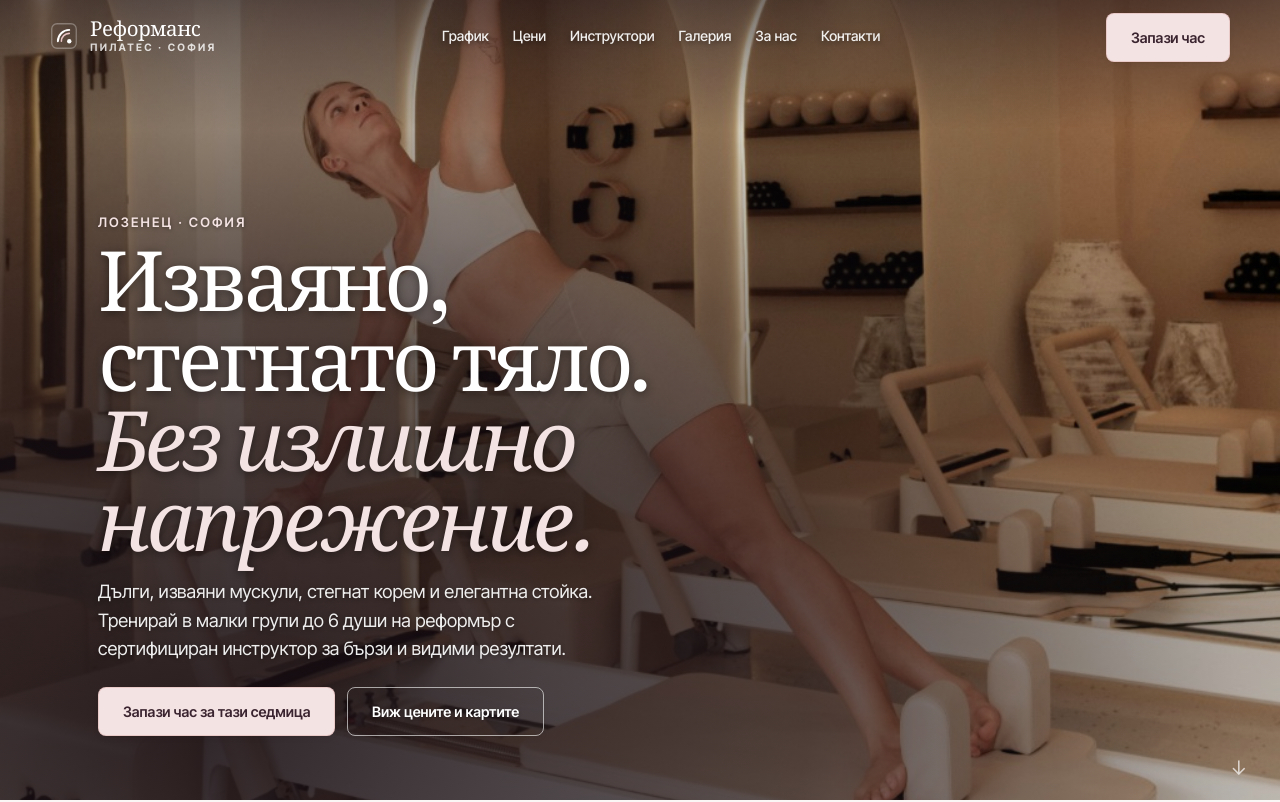
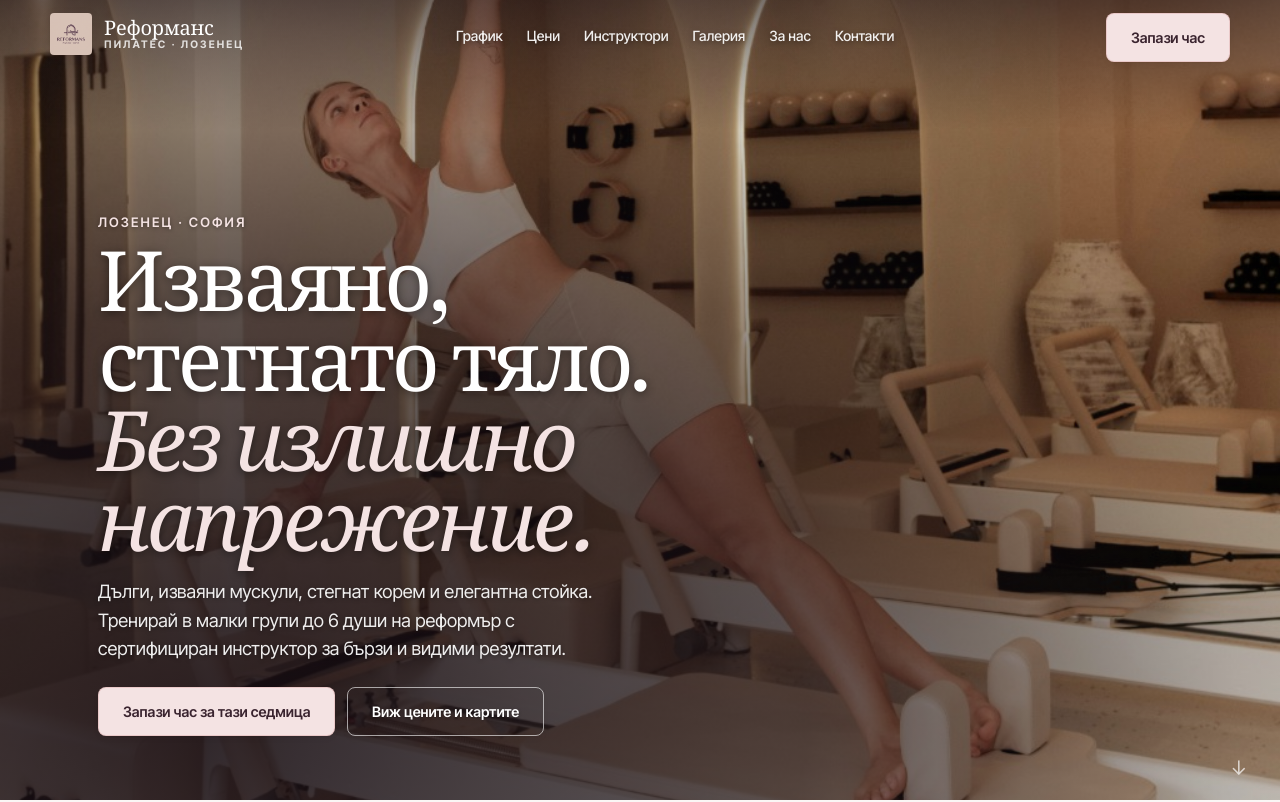
Before and after one commit to nvasilevbg/reformans-pilates, a Next.js app: page / in a window 1280 px wide. Shown: the top 802 px of the page. Built offline with nearby package versions, Linux system fonts and the light colour scheme.

Commit message:
Generate and integrate custom high-resolution PNG brand logo asset for Reformans Pilates

```diff
--- a/components/Logo.tsx
+++ b/components/Logo.tsx
@@ -5,12 +5,14 @@ interface LogoProps {
   color?: string;
   subColor?: string;
   className?: string;
+  height?: number;
 }
 
 export default function Logo({
   color = "var(--plum-dark)",
   subColor = "var(--ink-soft)",
   className = "",
+  height = 42,
 }: LogoProps) {
   return (
     <Link
@@ -24,34 +26,25 @@ export default function Logo({
         userSelect: "none",
       }}
     >
-      {/* Sleek Minimalist Architectural Emblem */}
-      <svg
-        width="28"
-        height="28"
-        viewBox="0 0 32 32"
-        fill="none"
-        xmlns="http://www.w3.org/2000/svg"
-        style={{ flexShrink: 0 }}
-      >
-        {/* Outer subtle alignment square */}
-        <rect x="2" y="2" width="28" height="28" rx="6" stroke={color} strokeWidth="1.5" strokeOpacity="0.3" />
-        {/* Precision reformer spring arch */}
-        <path d="M9 22C9 14.8203 14.8203 9 22 9" stroke={color} strokeWidth="2.2" strokeLinecap="round" />
-        <path d="M13 22C13 17.0294 17.0294 13 22 13" stroke="var(--rose-soft)" strokeWidth="1.8" strokeLinecap="round" />
-        {/* Focal precision dot */}
-        <circle cx="22" cy="22" r="2.5" fill={color} />
-      </svg>
-
-      {/* Brand Typography */}
-      <div style={{ display: "flex", flexDirection: "column", lineHeight: 1 }}>
+      <img
+        src="/images/logo.png"
+        alt="Реформанс Пилатес"
+        style={{
+          height: `${height}px`,
+          width: "auto",
+          objectFit: "contain",
+          borderRadius: "var(--radius-xs)",
+          filter: "drop-shadow(0 2px 4px rgba(42, 29, 36, 0.08))",
+        }}
+      />
+      <div style={{ display: "flex", flexDirection: "column", lineHeight: 1.1 }}>
         <span
           style={{
             fontFamily: "var(--f-display)",
-            fontSize: "1.28rem",
-            fontWeight: 400,
-            letterSpacing: "-0.02em",
+            fontSize: "1.25rem",
+            fontWeight: 500,
+            letterSpacing: "-0.01em",
             color: color,
-            fontVariationSettings: '"opsz" 72, "wght" 400',
           }}
         >
           Реформанс
@@ -59,15 +52,14 @@ export default function Logo({
         <span
           style={{
             fontFamily: "var(--f-body)",
-            fontSize: "0.64rem",
+            fontSize: "0.65rem",
             fontWeight: 700,
-            letterSpacing: "0.22em",
+            letterSpacing: "0.2em",
             textTransform: "uppercase",
             color: subColor,
-            marginTop: "3px",
           }}
         >
-          Пилатес · София
+          Пилатес · Лозенец
         </span>
       </div>
     </Link>
```
Also changed, not shown: public/images/logo.png (added).
